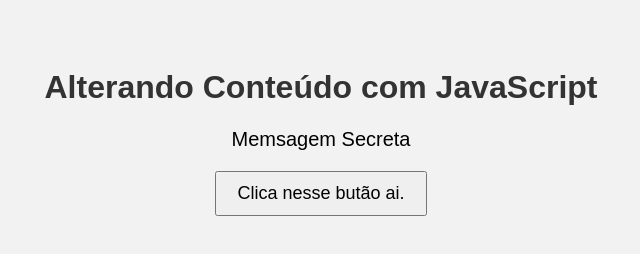
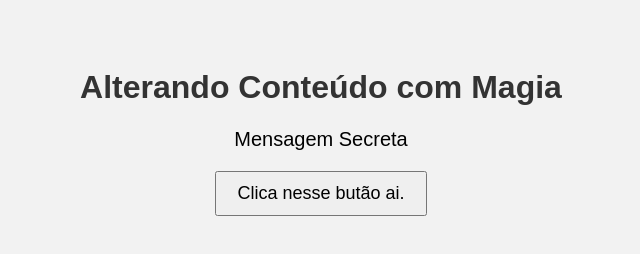
Before and after one commit to LuanDEscola/atvExercicioshtml, a plain HTML site: page Ex1/index.html in a window 1280 px wide. Shown: the whole page, without its empty margins (319-959 px from the left). Drawn offline with Linux system fonts and the light colour scheme.

Commit message:
Update index.html

```diff
--- a/Ex1/index.html
+++ b/Ex1/index.html
@@ -8,9 +8,9 @@
 </head>
 <body>
 
-    <h1>Alterando Conteúdo com JavaScript</h1>
+    <h1>Alterando Conteúdo com Magia</h1>
 
-    <p id="mensagem">Memsagem Secreta</p>
+    <p id="mensagem">Mensagem Secreta</p>
 
     <button onclick="alterarTexto()">Clica nesse butão ai.</button>
 
```
